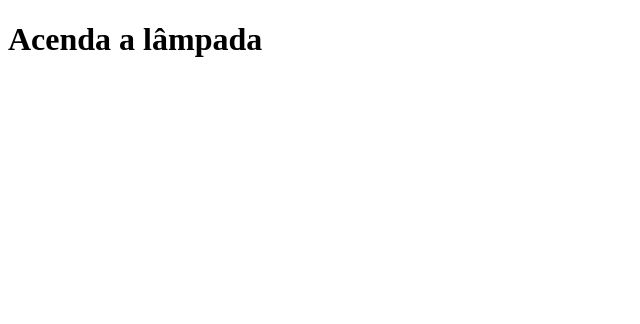
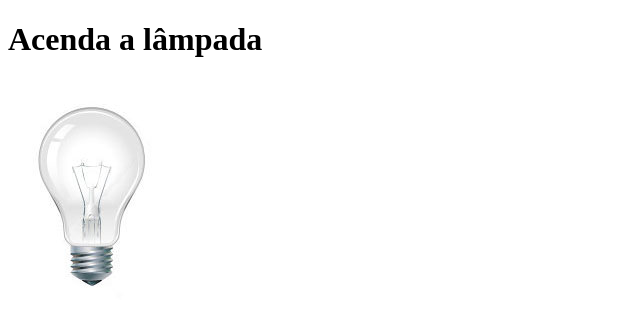
Before and after one commit to Murilo0x/ola-para-vc, a plain HTML site: page site exemplo/testejs02.html/testejs02.html in a window 1280 px wide. Shown: the whole page, without its empty margins (0-640 px from the left). Drawn offline with Linux system fonts and the light colour scheme.

Commit message:
atualização

```diff
--- a/site exemplo/testejs02.html/testejs02.html
+++ b/site exemplo/testejs02.html/testejs02.html
@@ -2,9 +2,21 @@
 <html>
 <head>
     <title>Teste JavaScript 2</title>
+    <meta charset="UTF-8"/>
+    <script>
+        function acendeLampada() {
+            document.getElementById("luz").src = "_imagens/lampadaacesa.jpg";
+        }
+        function apagaLampada() {
+            document.getElementById("luz").src = "_imagens/lampadaapagada.jpg";
+        }
+        function quebraLampada() {
+            document.getElementById("luz").src = "_imagens/lampadaquebrada.jpg";
+        }
+    </script>
 </head>
 <body>
     <h1>Acenda a lâmpada</h1>
-
+    <img src="_imagens/lampadaapagada.jpg" id="luz" onmousemove="acendeLampada()" onmouseout="apagaLampada()" onclick="quebraLampada()"/>
 </body>
 </html>
```
Also changed, not shown: site exemplo/testejs02.html/_imagens/lampadaacesa.jpg (added), site exemplo/testejs02.html/_imagens/lampadaapagada.jpg (added), site exemplo/testejs02.html/_imagens/lampadaquebrada.jpg (added), site exemplo/testejs02.html/_imagens/loxnada2.jpg (renamed from site exemplo/loxnada2.jpg).
